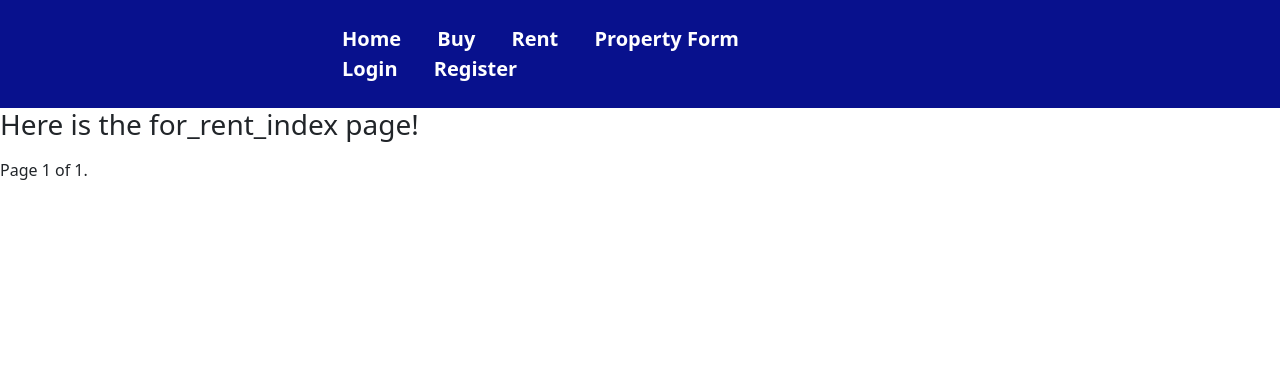
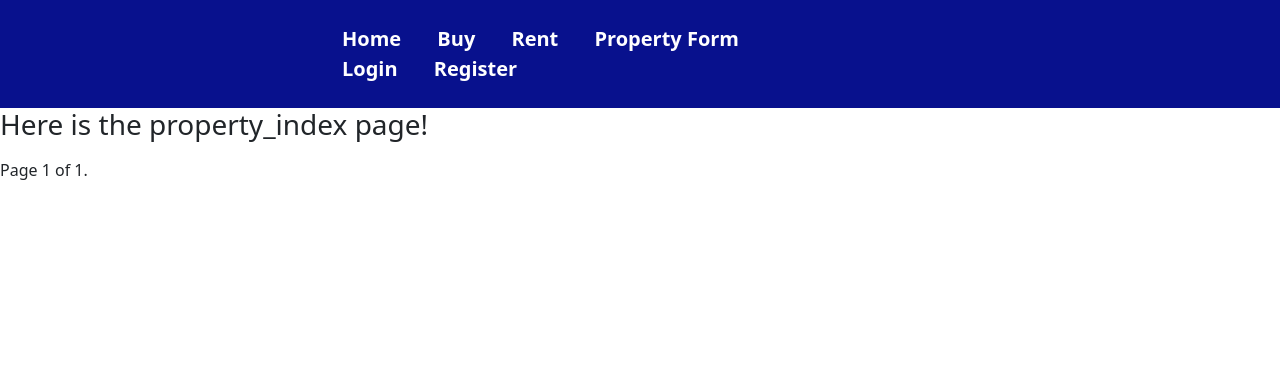
Before and after one commit to SvenMC/django_estate_agent, a Django app: page /for_rent/ in a window 1280 px wide. Shown: the top 368 px of the page. Run offline with Django 4.2, Linux system fonts and the light colour scheme; data that the repository does not hold is empty.

Commit message:
switch over to property index

```diff
--- a/estate_agent/estate_agent/views.py
+++ b/estate_agent/estate_agent/views.py
@@ -25,7 +25,7 @@ def for_rent_index(request: HttpRequest):
         request=request,
         contract_type=ContractType.RENT
     )
-    return render(request, 'for_rent_index.html', {'page_obj': page_obj})
+    return render(request, 'property_index.html', {'page_obj': page_obj})
 
 
 def for_sale_index(request: HttpRequest):
@@ -33,7 +33,7 @@ def for_sale_index(request: HttpRequest):
         request=request,
         contract_type=ContractType.SELL
     )
-    return render(request, 'for_sale_index.html', {'page_obj': page_obj})
+    return render(request, 'property_index.html', {'page_obj': page_obj})
 
 
 def property_detail(request: HttpRequest, id):
--- a/estate_agent/templates/for_rent_index.html
+++ /dev/null
@@ -1,27 +0,0 @@
-{% include "components/navbar.html" %}
-
-<h3>Here is the for_rent_index page!</h3>
-<ul>
-    {% for property in page_obj %}
-    <li><a href="/property/{{property.id}}/">{{ property.address }}</a></li>
-    {% endfor %}
-</ul>
-
-
-<div class="pagination">
-    <span class="step-links">
-        {% if page_obj.has_previous %}
-        <button><a href="?page=1">&laquo; first</a></button>
-        <button><a href="?page={{ page_obj.previous_page_number }}">previous</a></button>
-        {% endif %}
-
-        <span class="current">
-            Page {{ page_obj.number }} of {{ page_obj.paginator.num_pages }}.
-        </span>
-
-        {% if page_obj.has_next %}
-            <button><a href="?page={{ page_obj.next_page_number }}">next</a></button>
-            <button><a href="?page={{ page_obj.paginator.num_pages }}">last &raquo;</a></button>
-        {% endif %}
-    </span>
-</div>
--- a/estate_agent/templates/for_sale_index.html
+++ b/estate_agent/templates/property_index.html
@@ -1,5 +1,6 @@
 {% include "components/navbar.html" %}
-<h3>Here is the for_sale_index page!</h3>
+
+<h3>Here is the property_index page!</h3>
 <ul>
     {% for property in page_obj %}
     <li><a href="/property/{{property.id}}/">{{ property.address }}</a></li>
```
